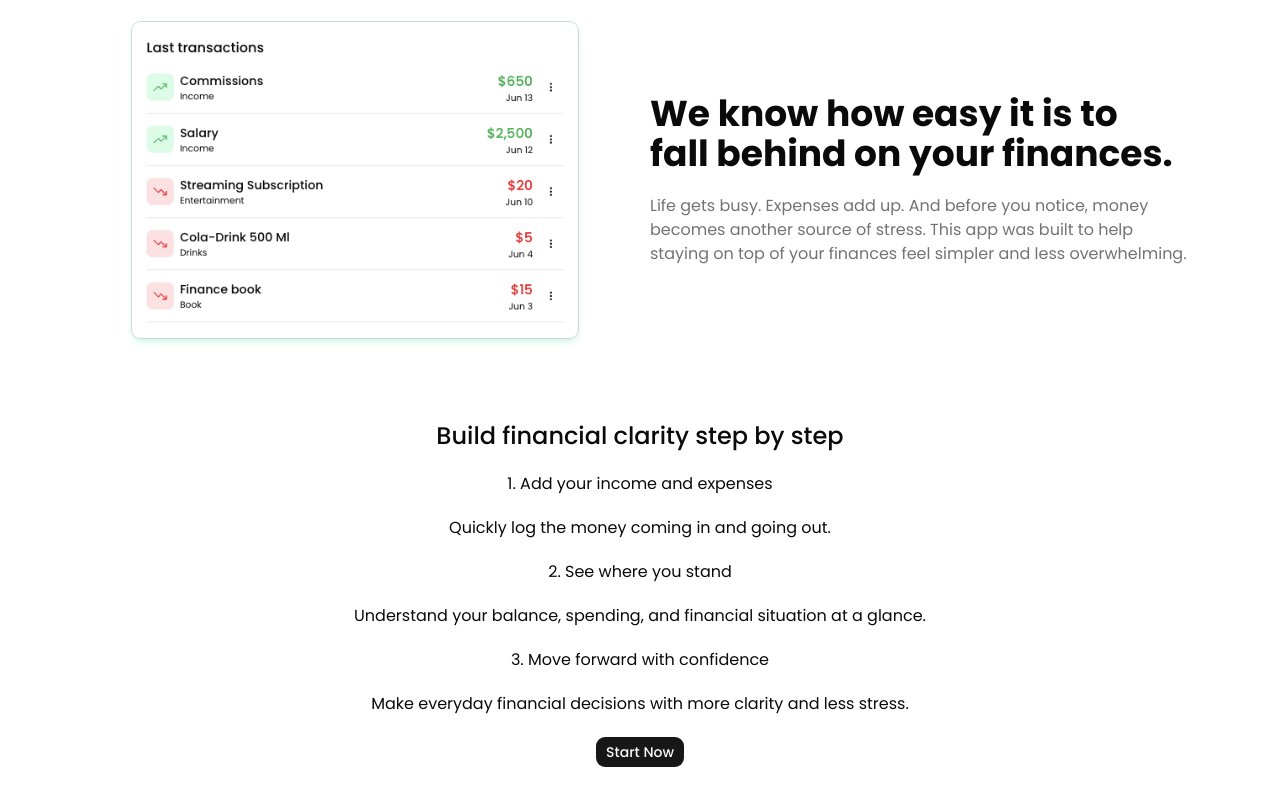
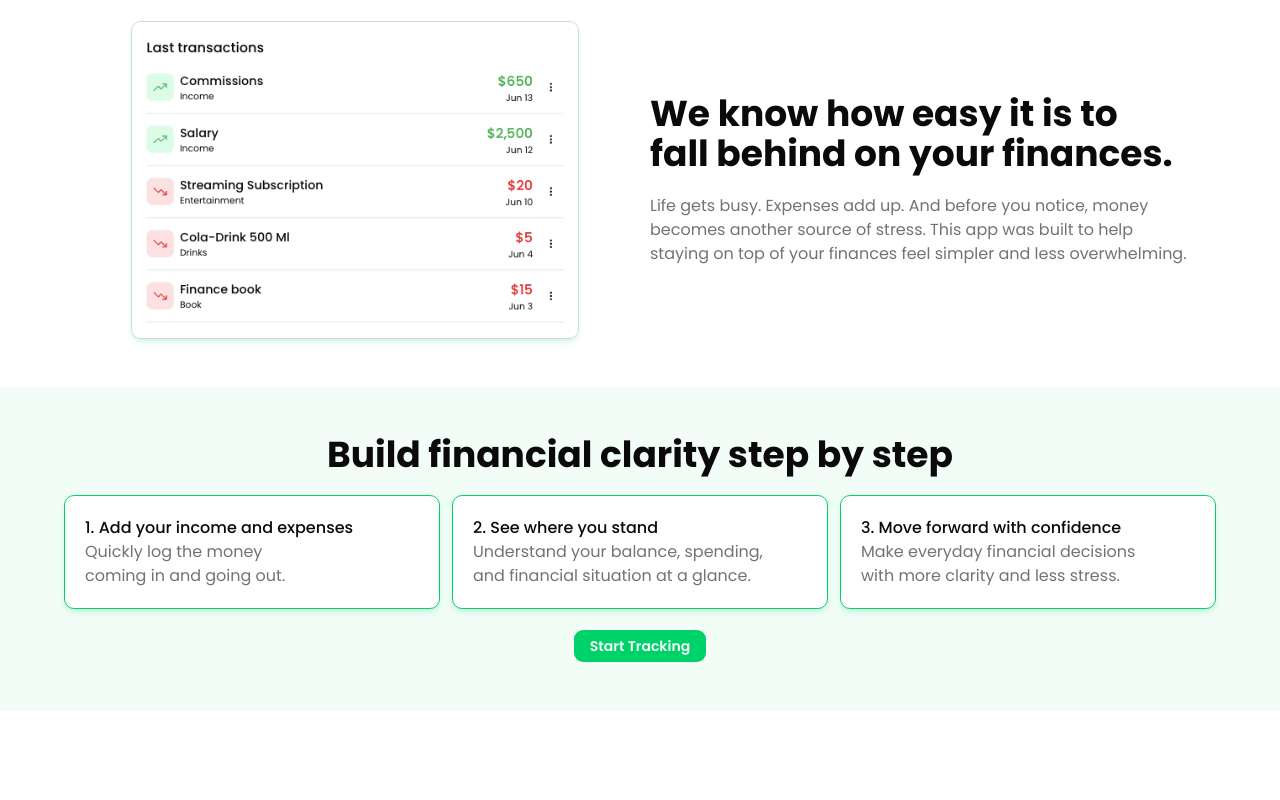
Before and after one commit to Elix-lab/finance-app, a Next.js app: page / in a window 1280 px wide. Shown: the part 1587-2387 px from the top of the page. After the commit the page ends 2298 px from the top, so only its background shows below. Built offline with nearby package versions, Linux system fonts and the light colour scheme.

Commit message:
Started with the design for ThePlan.tsx

```diff
--- a/src/components/home-page/Stakes.tsx
+++ b/src/components/home-page/Stakes.tsx
@@ -13,7 +13,7 @@ function Stakes() {
       </h2>
       <ul className="flex flex-col gap-3 max-w-6xl lg:grid lg:grid-cols-2">
         {stakes.map((stake,index) => (
-          <li key={index} className="border rounded-lg font-medium text-center p-3  lg:p-5  shadow-md border-red-300 shadow-red-100 hover:bg-red-50 transform transition-all">
+          <li key={index} className="border rounded-lg font-medium text-center p-3  lg:p-5  shadow-md border-red-300 shadow-red-100 hover:bg-red-50 transition-all">
             {stake}
           </li>
         ))}
--- a/src/components/home-page/ThePlan.tsx
+++ b/src/components/home-page/ThePlan.tsx
@@ -1,21 +1,52 @@
 import { Button } from "../ui/button";
 import Link from "next/link";
 
+const steps = [
+  {
+    stepNum: 1,
+    title: "Add your income and expenses",
+    description: "Quickly log the money coming in and going out.",
+  },
+  {
+    stepNum: 2,
+    title: "See where you stand",
+    description:
+      "Understand your balance, spending, and financial situation at a glance.",
+  },
+  {
+    stepNum: 3,
+    title: "Move forward with confidence",
+    description:
+      "Make everyday financial decisions with more clarity and less stress.",
+  },
+];
+
 function ThePlan() {
   return (
-    <section className="flex flex-col items-center gap-5 py-8 px-4">
-      <h2 className="text-2xl/snug font-medium text-balance text-center">
-        Build financial clarity step by step
-      </h2>
-      <h3>1. Add your income and expenses</h3>
-      <p>Quickly log the money coming in and going out.</p>
-      <h3>2. See where you stand</h3>
-      <p>Understand your balance, spending, and financial situation at a glance.</p>
-      <h3>3. Move forward with confidence</h3>
-      <p>Make everyday financial decisions with more clarity and less stress.</p>
-      <Button asChild>
-        <Link href="/dashboard">Start Now</Link>
-      </Button>
+    <section className="bg-brand/5">
+      <div className="flex flex-col items-center gap-5 py-12 px-4">
+        <h2 className="max-w-3xl text-2xl font-bold text-center text-balance lg:text-3xl xl:text-4xl lg:max-w-5xl">
+          Build financial clarity step by step
+        </h2>
+        <ul className="flex flex-col gap-3 max-w-6xl lg:grid lg:grid-cols-3">
+          {steps.map((step) => (
+            <li
+              key={step.stepNum}
+              className="border rounded-lg p-3 lg:p-5 shadow-md border-brand shadow-brand/15 bg-background"
+            >
+              <h3 className="font-medium">
+                {step.stepNum}. {step.title}
+              </h3>
+              <p className="text-base text-muted-foreground text-balance lg:text-start">
+                {step.description}
+              </p>
+            </li>
+          ))}
+        </ul>
+        <Button asChild className="bg-brand font-semibold p-4">
+          <Link href="/dashboard">Start Tracking</Link>
+        </Button>
+      </div>
     </section>
   );
 }
--- a/src/components/home-page/ValueProposition.tsx
+++ b/src/components/home-page/ValueProposition.tsx
@@ -26,7 +26,6 @@ function ValueProposition() {
         {/* Content */}
         <div className="flex flex-col gap-5">
           <h2 className="max-w-3xl text-2xl font-bold text-center text-balance lg:text-3xl lg:text-start xl:text-4xl lg:max-w-5xl">
-            {/* max-w-3xl text-2xl font-bold text-center text-balance lg:text-3xl xl:text-4xl lg:max-w-5xl */}
             Always know where you stand financially.
           </h2>
           <p className="text-base text-muted-foreground text-center text-balance lg:text-start">
```
